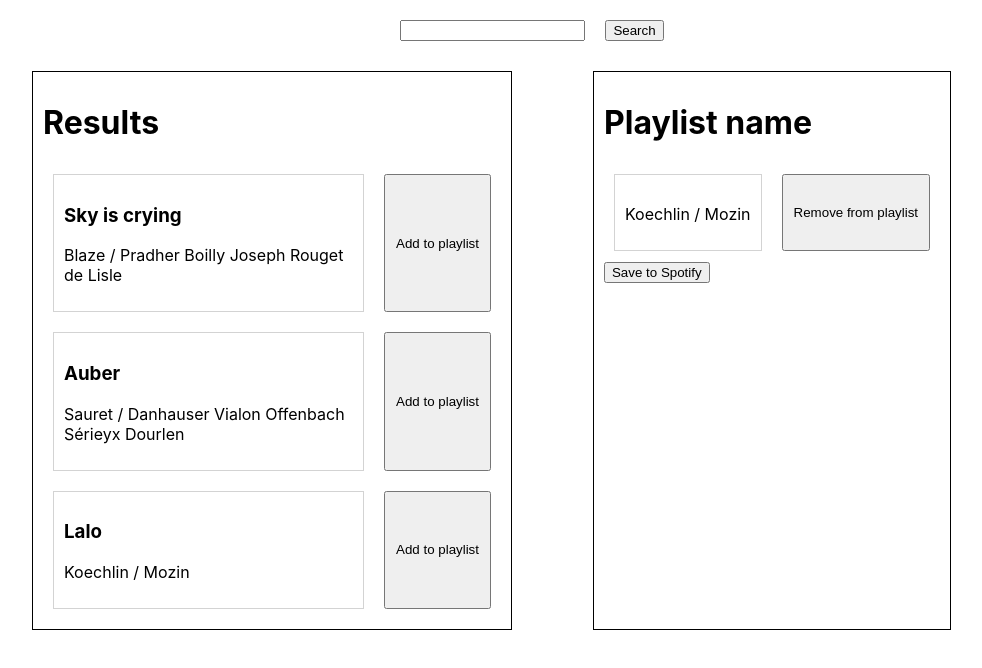
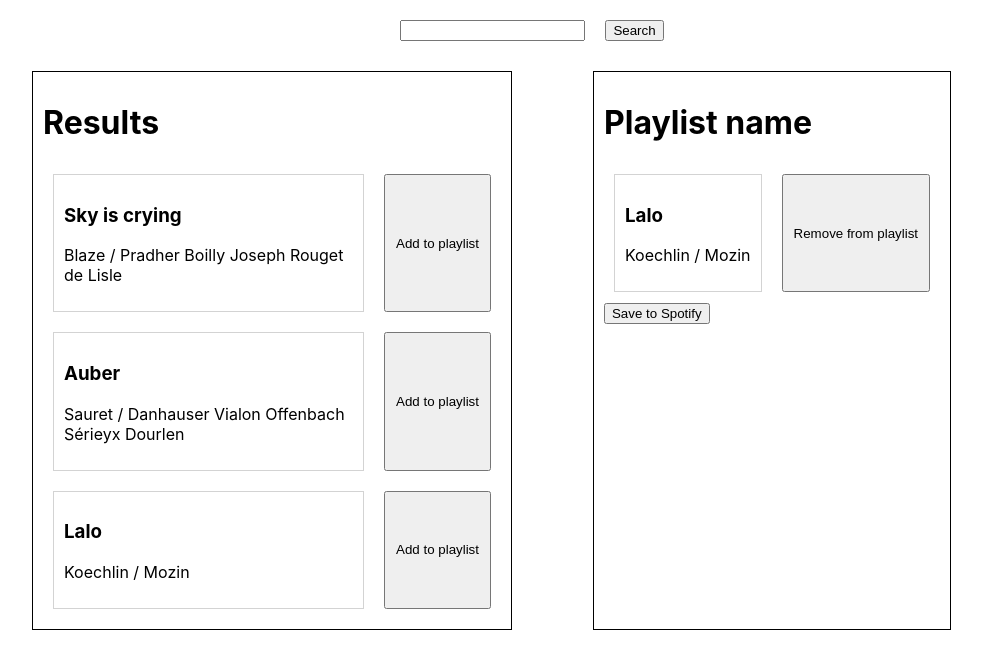
Before and after one commit to saintsaens/jamming, a React (Create React App) app: page / in a window 1280 px wide. Shown: the top 668 px of the page, without its empty margins (118-1100 px from the left). Built offline with nearby package versions, Linux system fonts and the light colour scheme.

Commit message:
Fix track display in tracklist

```diff
--- a/src/components/Tracklist/Tracklist.js
+++ b/src/components/Tracklist/Tracklist.js
@@ -10,7 +10,7 @@ function Tracklist(props) {
                     return (
                         <>
                             <Track
-                                songName={track.songName}
+                                title={track.title}
                                 artist={track.artist}
                                 album={track.album}
                             />
```
